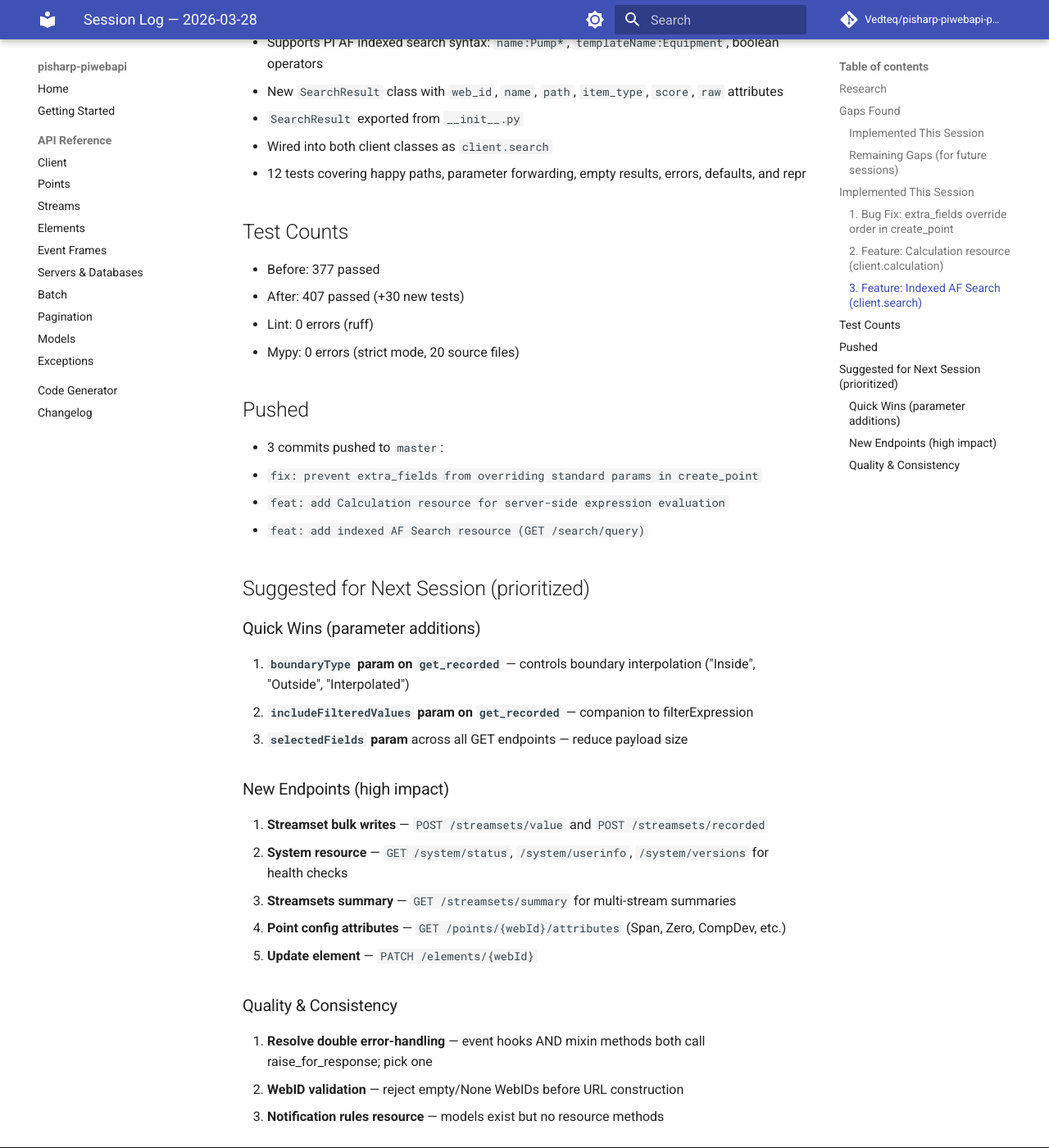
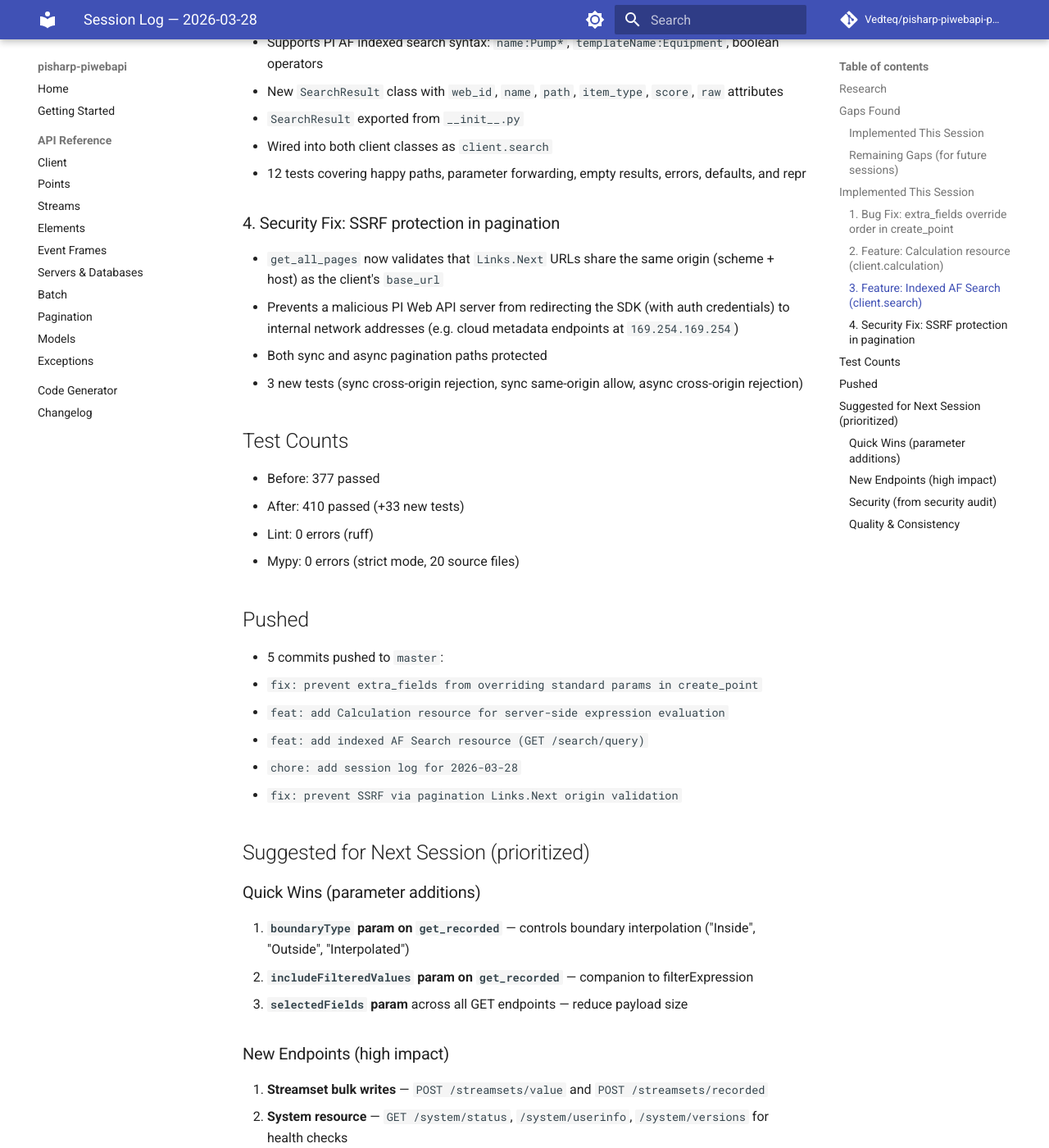
Before and after one commit to Vedteq/pisharp-piwebapi-python, an MkDocs documentation site: the page built from docs/tasks/done/session-2026-03-28.md, in a window 1280 px wide and 1400 px high, scrolled down 2099 px. Shown: the whole window at 82% size. Built offline with MkDocs 1.6.1 and Material for MkDocs 9.7.7, drawn with Linux system fonts in a browser that asks for light colours; comment, search, counter and statistics services are not loaded; some of the changed text lies outside the part shown.

Commit message:
chore: update session log with SSRF fix and security audit findings
Co-Authored-By: Claude Opus 4.6 (1M context) <noreply@anthropic.com>

```diff
--- a/docs/tasks/done/session-2026-03-28.md
+++ b/docs/tasks/done/session-2026-03-28.md
@@ -58,17 +58,25 @@ Searched for PI Web API endpoint coverage, competing SDKs, and common pain point
 - Wired into both client classes as `client.search`
 - 12 tests covering happy paths, parameter forwarding, empty results, errors, defaults, and repr
 
+### 4. Security Fix: SSRF protection in pagination
+- `get_all_pages` now validates that `Links.Next` URLs share the same origin (scheme + host) as the client's `base_url`
+- Prevents a malicious PI Web API server from redirecting the SDK (with auth credentials) to internal network addresses (e.g. cloud metadata endpoints at `169.254.169.254`)
+- Both sync and async pagination paths protected
+- 3 new tests (sync cross-origin rejection, sync same-origin allow, async cross-origin rejection)
+
 ## Test Counts
 - Before: 377 passed
-- After: 407 passed (+30 new tests)
+- After: 410 passed (+33 new tests)
 - Lint: 0 errors (ruff)
 - Mypy: 0 errors (strict mode, 20 source files)
 
 ## Pushed
-- 3 commits pushed to `master`:
+- 5 commits pushed to `master`:
   - `fix: prevent extra_fields from overriding standard params in create_point`
   - `feat: add Calculation resource for server-side expression evaluation`
   - `feat: add indexed AF Search resource (GET /search/query)`
+  - `chore: add session log for 2026-03-28`
+  - `fix: prevent SSRF via pagination Links.Next origin validation`
 
 ## Suggested for Next Session (prioritized)
 
@@ -84,7 +92,12 @@ Searched for PI Web API endpoint coverage, competing SDKs, and common pain point
 7. **Point config attributes** — `GET /points/{webId}/attributes` (Span, Zero, CompDev, etc.)
 8. **Update element** — `PATCH /elements/{webId}`
 
+### Security (from security audit)
+9. **Warn on HTTP base_url** — credentials sent in plaintext over HTTP without warning
+10. **Truncate error message bodies** — prevent unbounded allocation from malicious servers
+11. **Sanitize SSL cert loading errors** — private key paths may leak in tracebacks
+
 ### Quality & Consistency
-9. **Resolve double error-handling** — event hooks AND mixin methods both call raise_for_response; pick one
-10. **WebID validation** — reject empty/None WebIDs before URL construction
-11. **Notification rules resource** — models exist but no resource methods
+12. **Resolve double error-handling** — event hooks AND mixin methods both call raise_for_response; pick one
+13. **WebID validation** — reject empty/None WebIDs before URL construction
+14. **Notification rules resource** — models exist but no resource methods
```
